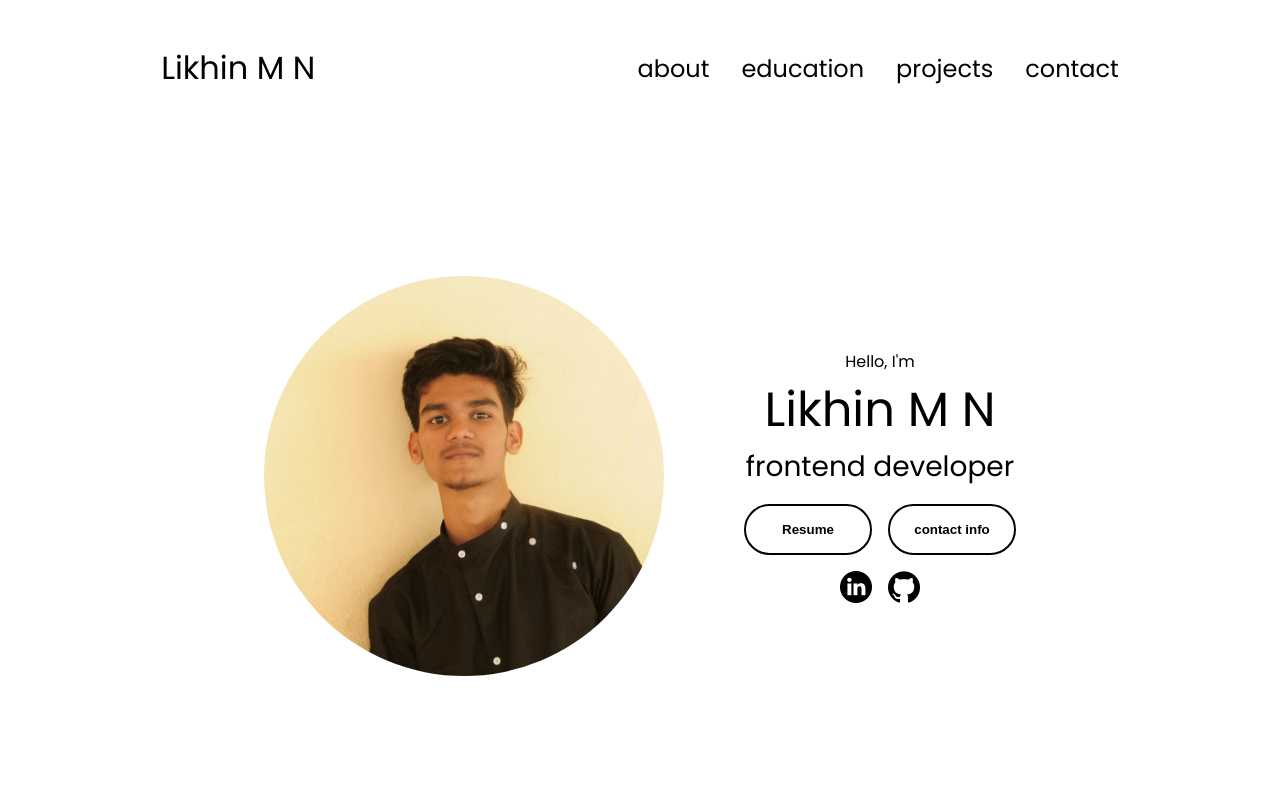
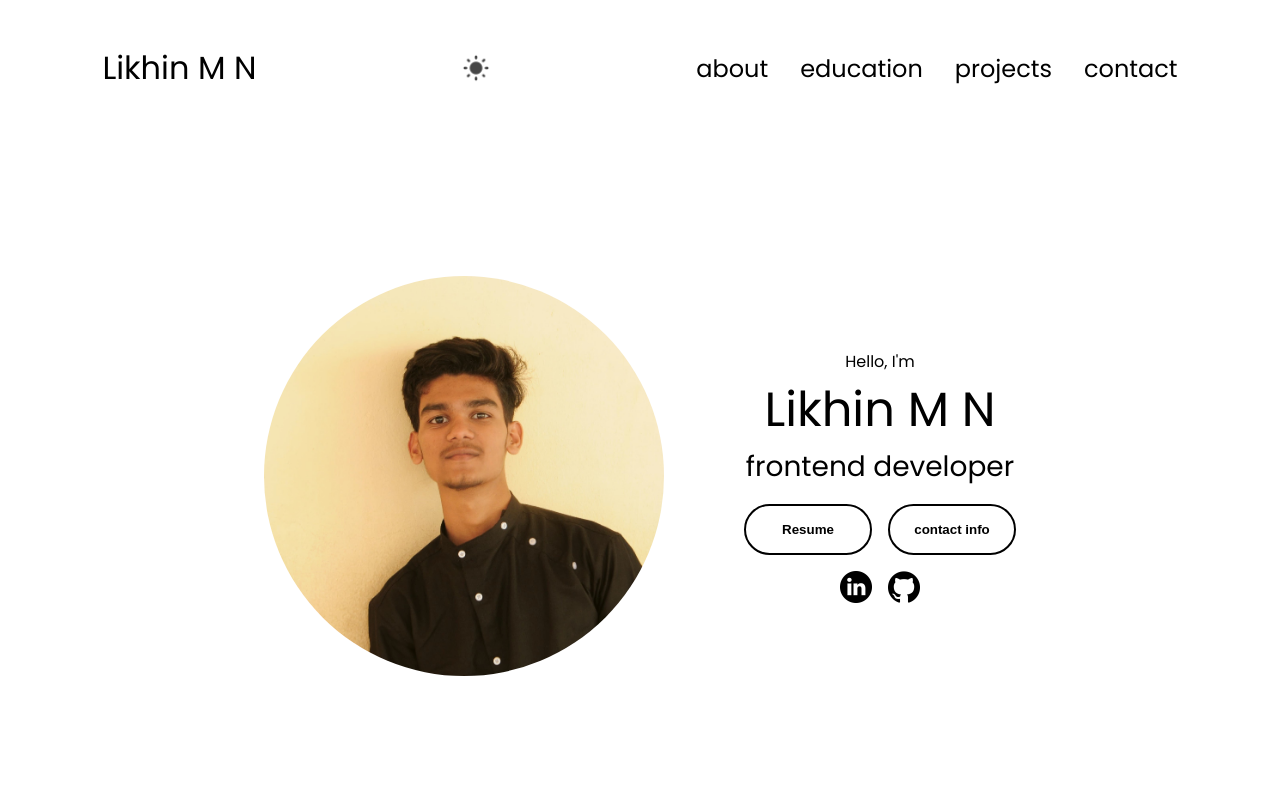
Before and after one commit to LikhinMN/LikhinMN_portfolio, a plain HTML site: page index.html in a window 1280 px wide. Shown: the top 800 px of the page. Drawn offline with Linux system fonts and the light colour scheme.

Commit message:
Update index.html

```diff
--- a/index.html
+++ b/index.html
@@ -10,6 +10,7 @@
 <body>
     <nav id="desktop-nav">
         <div class="logo">Likhin M N</div>
+        <img src="light.png" alt="modes" id="modes">
         <div>
             <ul class="nav-links">
                 <li><a href="#about">about</a></li>
@@ -21,6 +22,7 @@
     </nav>
     <nav id="hamburger-nav">
         <div class="logo">Likhin M N</div>
+        <img src="light.png" alt="modes" class="thememode">
         <div class="hamburger-menu">
             <div class="hamburger-icon" onclick="togglemenu()">
                  <span></span>
```
